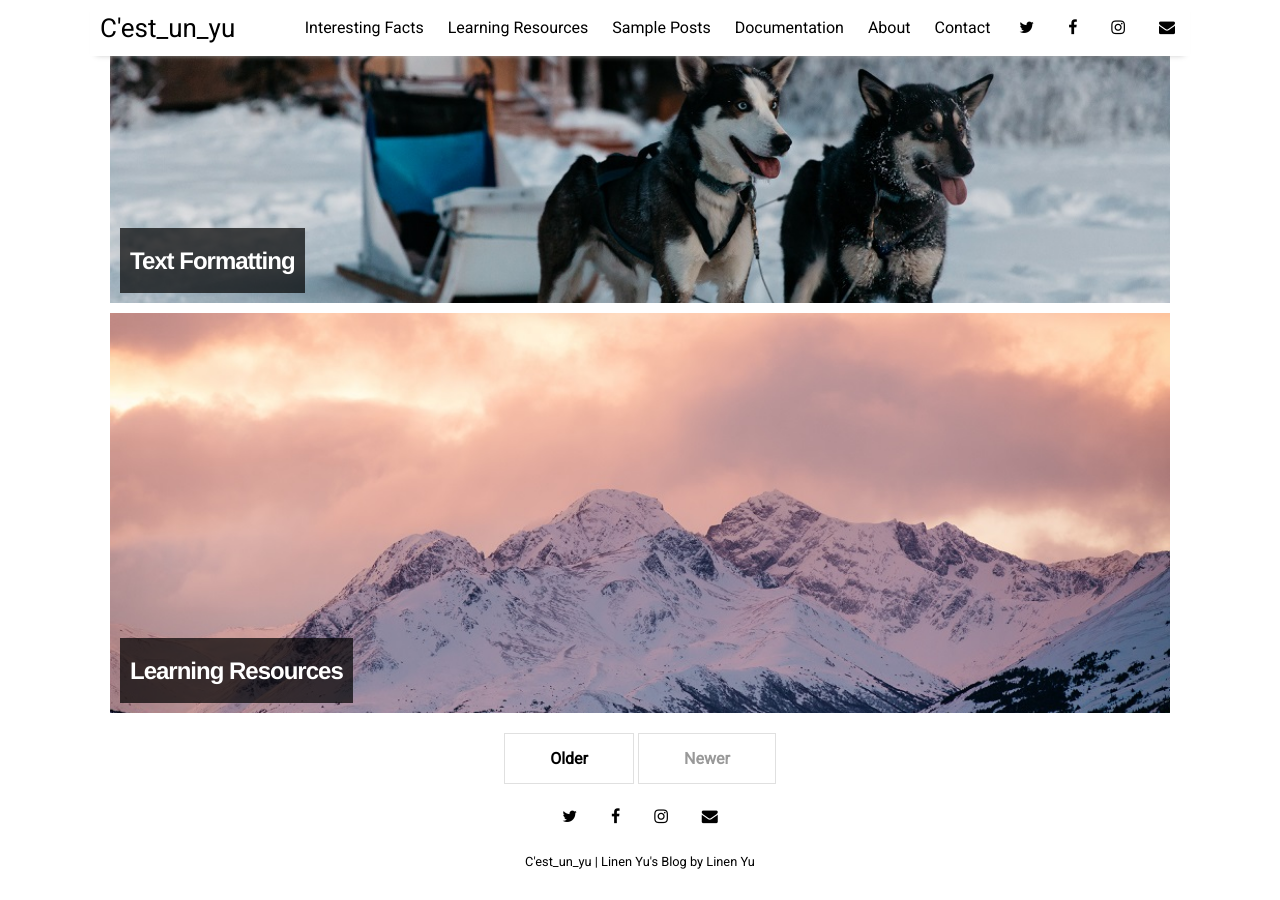
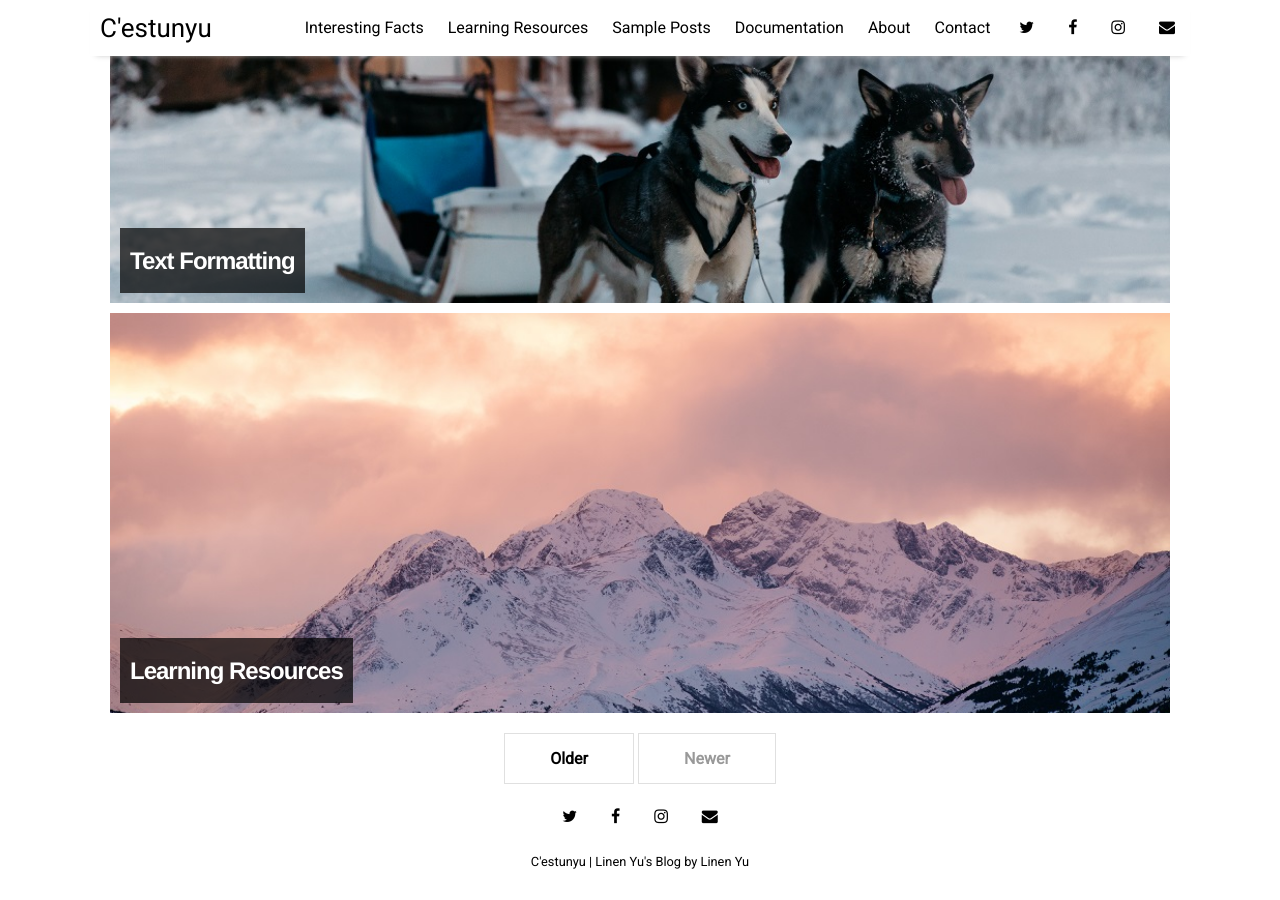
Before and after one commit to Cestunyu/tempCestunyu.github.io, a Jekyll site: the page built from index.html, in a window 1280 px wide and 900 px high, scrolled down 1398 px. Built offline with Jekyll 4.4.1, drawn with Linux system fonts in a browser that asks for light colours; nearby versions of some CDN libraries; the list of posts is cut into pages by our own code.

Commit message:
Update _config.yml

```diff
--- a/_config.yml
+++ b/_config.yml
@@ -14,7 +14,7 @@ sass:
   style: :nested
 
 # Customise atom feed settings (this is where Jekyll-Feed gets configuration information)
-title:		           "C'est_un_yu"
+title:		           "C'estunyu"
 description:	       "Linen Yu's Blog"
 author:              "Linen Yu"
 
```
